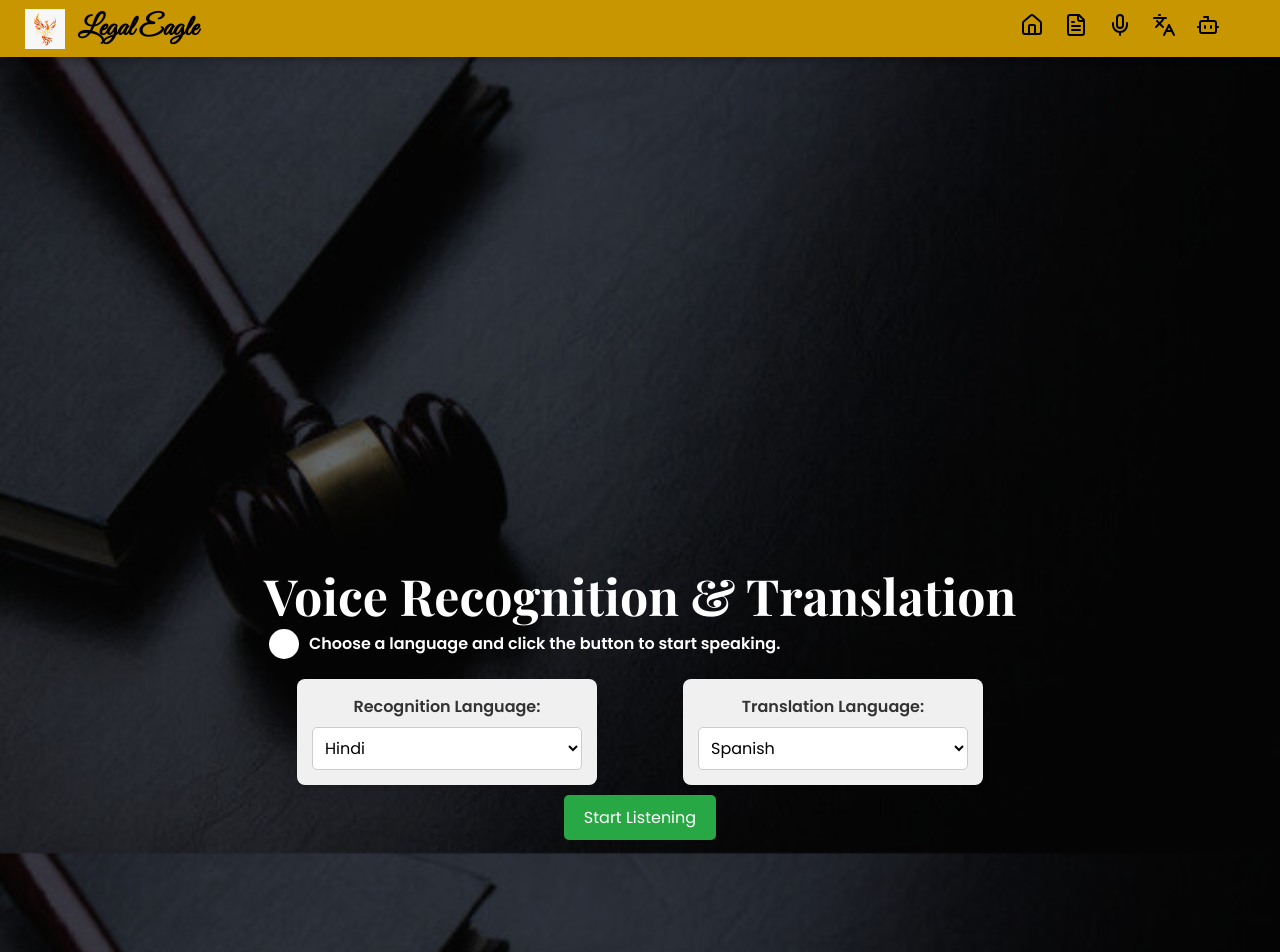
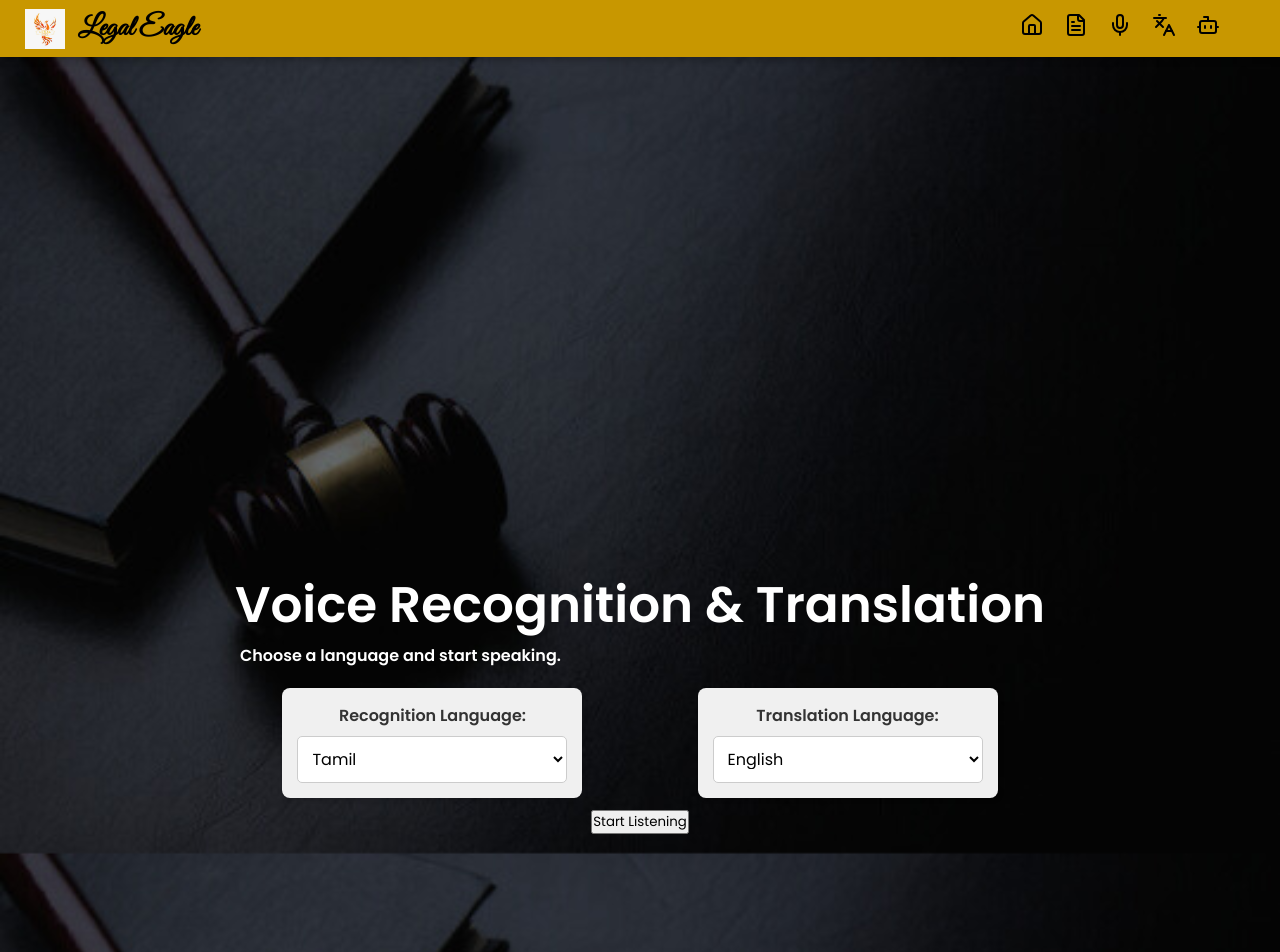
Before and after one commit to C-Sakthi-Maheswari/Legal-Eagle, a React (Create React App) app: page /voice-translation in a window 1280 px wide. Shown: the top 952 px of the page. Built offline with nearby package versions, Linux system fonts and the light colour scheme.

Commit message:
voice translation

```diff
--- a/src/VoiceTranslation.js
+++ b/src/VoiceTranslation.js
@@ -1,36 +1,29 @@
 import './VoiceTranslation.css';
-
 import React, { useState } from "react";
 
 function VoiceTranslation() {
   const [text, setText] = useState("");
   const [translatedText, setTranslatedText] = useState("");
   const [isListening, setIsListening] = useState(false);
-  const [language, setLanguage] = useState("hi-IN"); // Default to Hindi
-  const [targetLanguage, setTargetLanguage] = useState("es"); // Default to Spanish
+  const [language, setLanguage] = useState("ta"); // Default Tamil
+  const [targetLanguage, setTargetLanguage] = useState("en"); // Default English
+  const [loading, setLoading] = useState(false);
 
+  // Supported languages (matching Helsinki-NLP model codes)
   const recognitionLanguages = [
-    { code: "hi-IN", label: "Hindi" },
-    { code: "ta-IN", label: "Tamil" },
-    { code: "te-IN", label: "Telugu" },
-    { code: "ml-IN", label: "Malayalam" },
-    { code: "bn-IN", label: "Bengali" },
-    { code: "mr-IN", label: "Marathi" },
-    { code: "gu-IN", label: "Gujarati" },
-    { code: "pa-IN", label: "Punjabi" },
-    { code: "ur-IN", label: "Urdu" },
-    { code: "kn-IN", label: "Kannada" },
-    { code: "or-IN", label: "Odia" },
-    { code: "as-IN", label: "Assamese" },
+    { code: "hi", label: "Hindi" },
+    { code: "ta", label: "Tamil" },
+    { code: "en", label: "English" },
+    { code: "fr", label: "French" },
+    { code: "es", label: "Spanish" }
   ];
 
   const translationLanguages = [
+    { code: "en", label: "English" },
+    { code: "fr", label: "French" },
     { code: "es", label: "Spanish" },
-    { code: "fr", label: "French" },
-    { code: "de", label: "German" },
-    { code: "zh", label: "Chinese" },
-    { code: "hi", label: "Hindi" },
-    { code: "en", label: "English" },
+    { code: "ta", label: "Tamil" },
+    { code: "hi", label: "Hindi" }
   ];
 
   const startRecognition = () => {
@@ -39,185 +32,108 @@ function VoiceTranslation() {
       return;
     }
 
-    const SpeechRecognition =
-      window.SpeechRecognition || window.webkitSpeechRecognition;
+    const SpeechRecognition = window.SpeechRecognition || window.webkitSpeechRecognition;
     const recognition = new SpeechRecognition();
 
-    recognition.lang = language; // Set recognition language
+    recognition.lang = language;
     recognition.interimResults = false;
     recognition.continuous = false;
 
-    recognition.onstart = () => {
-      setIsListening(true);
-    };
-
-    recognition.onend = () => {
-      setIsListening(false);
-    };
-
+    recognition.onstart = () => setIsListening(true);
+    recognition.onend = () => setIsListening(false);
     recognition.onerror = (event) => {
-      console.error("Error occurred during recognition: ", event.error);
-      alert("Voice recognition failed. Please try again.");
+      console.error("Recognition Error: ", event.error);
+      alert("Voice recognition failed.");
       setIsListening(false);
     };
 
     recognition.onresult = (event) => {
       const transcript = event.results[0][0].transcript;
       setText(transcript);
-      translateText(transcript); // Translate the text
+      translateText(transcript);
     };
 
     recognition.start();
   };
 
-  const translateText = (inputText) => {
-    const translations = {
-      es: `Translated to Spanish: ${inputText}`,
-      fr: `Translated to French: ${inputText}`,
-      de: `Translated to German: ${inputText}`,
-      zh: `Translated to Chinese: ${inputText}`,
-      hi: `Translated to Hindi: ${inputText}`,
-      en: `Translated to English: ${inputText}`,
-    };
-    setTranslatedText(translations[targetLanguage] || "Translation not available.");
+  const translateText = async (inputText) => {
+    setLoading(true);
+    try {
+      const response = await fetch("http://127.0.0.1:5000/translate", {
+        method: "POST",
+        headers: { "Content-Type": "application/json" },
+        body: JSON.stringify({
+          text: inputText,
+          source_language: language,  // Now properly handled by backend
+          target_language: targetLanguage
+        }),
+      });
 
-    // Read aloud the translated text
-    readAloud(translations[targetLanguage] || "Translation not available.");
+      const data = await response.json();
+      if (data.translated_text) {
+        setTranslatedText(data.translated_text);
+        readAloud(data.translated_text);
+      } else {
+        setTranslatedText("Translation failed.");
+      }
+    } catch (error) {
+      console.error("Translation error:", error);
+      setTranslatedText("Error in translation.");
+    }
+    setLoading(false);
   };
 
   const readAloud = (textToRead) => {
     const utterance = new SpeechSynthesisUtterance(textToRead);
-    // Set the language for Speech Synthesis (match the translation language)
-    if (targetLanguage === "es") {
-      utterance.lang = "es-ES"; // Spanish
-    } else if (targetLanguage === "fr") {
-      utterance.lang = "fr-FR"; // French
-    } else if (targetLanguage === "de") {
-      utterance.lang = "de-DE"; // German
-    } else if (targetLanguage === "zh") {
-      utterance.lang = "zh-CN"; // Chinese
-    } else if (targetLanguage === "hi") {
-      utterance.lang = "hi-IN"; // Hindi
-    } else {
-      utterance.lang = "en-US"; // Default to English
-    }
-
-    // Speak the translated text
+    utterance.lang = targetLanguage;
     window.speechSynthesis.speak(utterance);
   };
 
-  const handleLanguageChange = (e) => {
-    setLanguage(e.target.value);
-  };
-
-  const handleTargetLanguageChange = (e) => {
-    setTargetLanguage(e.target.value);
-  };
-
   return (
-    <div  className="container" style={{ textAlign: "center", padding: "20px" }}>
+    <div className="container" style={{ textAlign: "center", padding: "20px" }}>
       <div className='Voice-trans'>
-      <h2 className="Voice-reco" style={{fontFamily:"Playfair Display"}}>Voice Recognition & Translation</h2>
+        <h2 className="Voice-reco">Voice Recognition & Translation</h2>
         <div className="title">
-          <div className="circle"></div>
-      <p>Choose a language and click the button to start speaking.</p>
+          <p>Choose a language and start speaking.</p>
         </div>
 
         <div className='language-container'>
-      <div className="select-language" >
-        <label htmlFor="language-select">
-          Recognition Language:
-        </label>
-        <select
-          id="language-select"
-          value={language}
-          onChange={handleLanguageChange}
-          style={{
-            padding: "8px",
-            fontSize: "16px",
-            borderRadius: "5px",
-            border: "1px solid #ccc",
-          }}
-        >
+          <div className="select-language">
+            <label>Recognition Language:</label>
+            <select value={language} onChange={(e) => setLanguage(e.target.value)}>
               {recognitionLanguages.map((lang) => (
-            <option key={lang.code} value={lang.code}>
-              {lang.label}
-            </option>
+                <option key={lang.code} value={lang.code}>{lang.label}</option>
               ))}
             </select>
           </div>
 
-
-      <div className="select-language" >
-        <label htmlFor="target-language-select" >
-          Translation Language:
-        </label>
-        <select
-          id="target-language-select"
-          value={targetLanguage}
-          onChange={handleTargetLanguageChange}
-          style={{
-            padding: "8px",
-            fontSize: "16px",
-            borderRadius: "5px",
-            border: "1px solid #ccc",
-          }}
-        >
+          <div className="select-language">
+            <label>Translation Language:</label>
+            <select value={targetLanguage} onChange={(e) => setTargetLanguage(e.target.value)}>
               {translationLanguages.map((lang) => (
-            <option key={lang.code} value={lang.code}>
-              {lang.label}
-            </option>
+                <option key={lang.code} value={lang.code}>{lang.label}</option>
               ))}
             </select>
           </div>
         </div>
 
-
-      <button
-        onClick={startRecognition}
-        style={{
-          padding: "10px 20px",
-          fontSize: "16px",
-          borderRadius: "5px",
-          backgroundColor: isListening ? "#007bff" : "#28a745",
-          color: "white",
-          border: "none",
-          cursor: "pointer",
-        }}
-        disabled={isListening}
-      >
+        <button onClick={startRecognition} disabled={isListening}>
           {isListening ? "Listening..." : "Start Listening"}
         </button>
 
+        {loading && <p>Translating...</p>}
+
         {text && (
-        <div className="goldenbox" style={{ marginTop: "20px" }}>
+          <div className="goldenbox">
             <h3>Recognized Text:</h3>
-          <div
-            style={{
-              border: "1px solid #ccc",
-              padding: "10px",
-              borderRadius: "5px",
-              backgroundColor: "#f9f9f9",
-            }}
-          >
-            <p style={{ fontSize: "18px", color: "#333" }}>{text}</p>
-          </div>
+            <p>{text}</p>
           </div>
         )}
 
         {translatedText && (
-        <div className="goldenbox" style={{ marginTop: "20px" }}>
+          <div className="goldenbox">
             <h3>Translated Text:</h3>
-          <div
-            style={{
-              border: "1px solid #ccc",
-              padding: "10px",
-              borderRadius: "5px",
-              backgroundColor: "#e6f7ff",
-            }}
-          >
-            <p style={{ fontSize: "18px", color: "#333" }}>{translatedText}</p>
-          </div>
+            <p>{translatedText}</p>
           </div>
         )}
       </div>
```
Also changed, not shown: 1 other file (tests, documents, lock files or other folders). Lines whose indentation alone changed are shown as unchanged.
